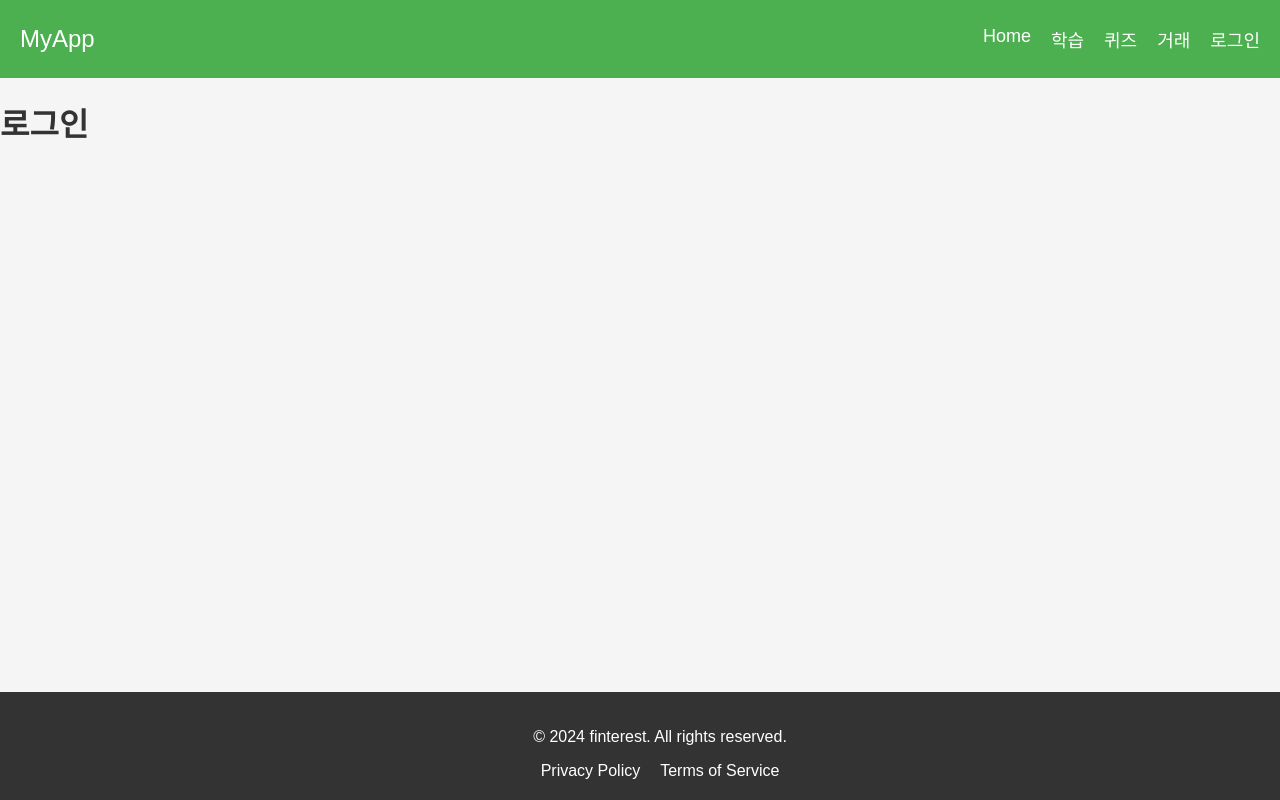
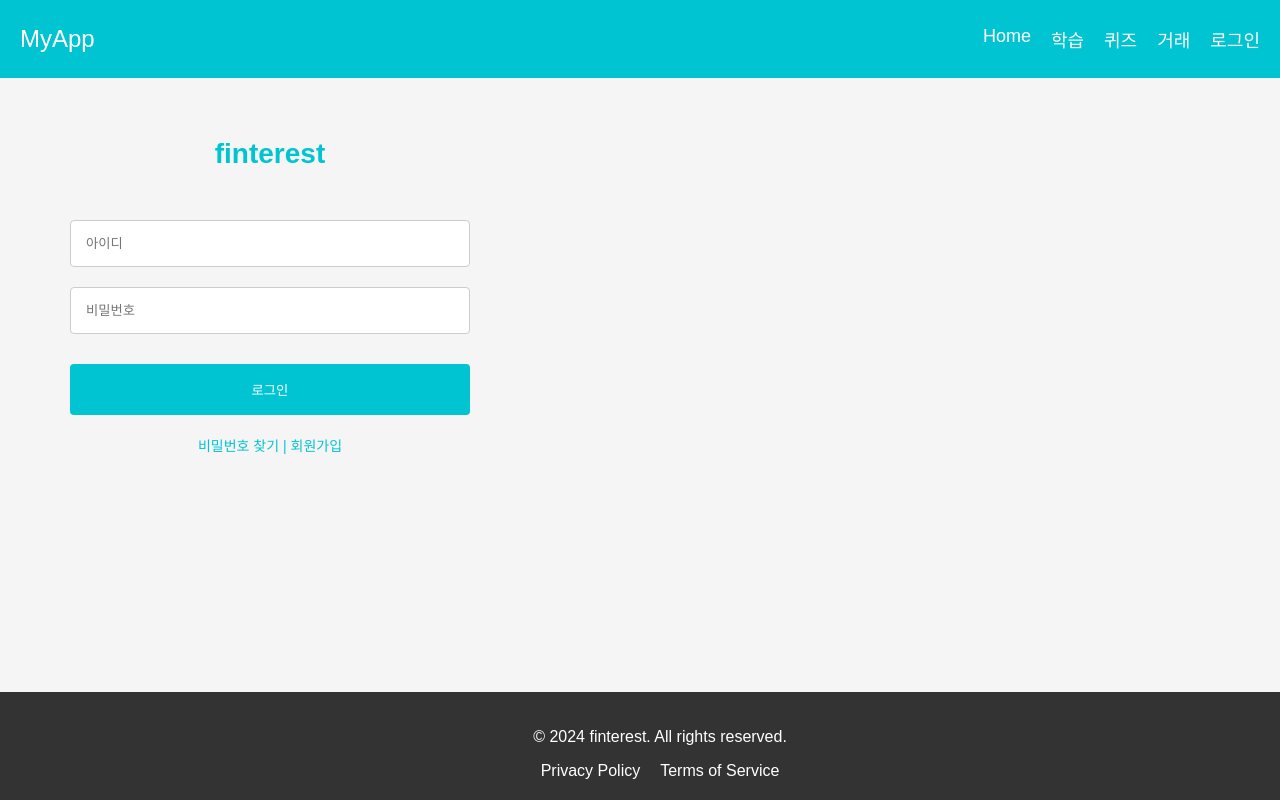
Before and after one commit to subin4420/finterest, a Vue app in the folder front-end/: page /login in a window 1280 px wide. Shown: the top 800 px of the page. Built offline with nearby package versions, Linux system fonts and the light colour scheme.

Commit message:
color change

```diff
--- a/front-end/src/App.vue
+++ b/front-end/src/App.vue
@@ -7,11 +7,11 @@
 </template>
 
 <script>
-import Header from '@/components/layout/Header.vue';
-import Footer from '@/components/layout/Footer.vue';
+import Header from "@/components/layout/Header.vue";
+import Footer from "@/components/layout/Footer.vue";
 
 export default {
-  name: 'App',
+  name: "App",
   components: {
     Header,
     Footer,
--- a/front-end/src/components/layout/Header.vue
+++ b/front-end/src/components/layout/Header.vue
@@ -17,13 +17,13 @@
 
 <script>
 export default {
-    name: 'Header',
+  name: "Header",
 };
 </script>
 
 <style scoped>
 .header {
-    background-color: #4CAF50;
+  background-color: #00c4d1;
   padding: 10px 0;
   text-align: center;
 }
--- a/front-end/src/styles/global.css
+++ b/front-end/src/styles/global.css
@@ -10,7 +10,7 @@ body {
   }
 
   button {
-    background-color: #4CAF50;
+    background-color: #00C4D1;
     color: white;
     border: none;
     padding: 10px 20px;
@@ -19,5 +19,5 @@ body {
   }
 
   button:hover {
-    background-color: #45a049;
+    opacity: 0.8;
   }
--- a/front-end/src/views/Login.vue
+++ b/front-end/src/views/Login.vue
@@ -1,13 +1,81 @@
 <template>
-    <div>
-        <h1>로그인</h1>
+  <div class="login-container">
+    <div class="title">finterest</div>
+    <input type="text" placeholder="아이디" required />
+    <input type="password" placeholder="비밀번호" required />
+    <button class="btn">로그인</button>
+    <div class="links">
+      <a href="#">비밀번호 찾기</a> | <a href="#">회원가입</a>
     </div>
+  </div>
 </template>
 
-<script setup>
+<script setup></script>
 
-</script>
+<style>
+.login-container {
+  padding: 60px 70px;
+  /* 컨테이너의 패딩을 조정하여 크기를 늘림 */
+  border-radius: 8px;
+  display: flex;
+  flex-direction: column;
+  align-items: center;
+  width: 400px;
+  /* 컨테이너의 너비를 늘림 */
+}
 
-<style lang="scss" scoped>
+.title {
+  color: #00c4d1;
+  margin-bottom: 40px;
+  /* 제목과 입력 필드 사이의 간격 늘림 */
+  font-size: 28px;
+  /* 글자 크기를 더 크게 설정 */
+  font-weight: bold;
+  /* 글자 굵기 추가 */
+}
 
+input[type="text"],
+input[type="password"] {
+  width: 100%;
+  padding: 15px;
+  /* 입력 필드의 패딩을 조정하여 더 크게 만듦 */
+  margin: 10px 0;
+  display: inline-block;
+  border: 1px solid #ccc;
+  box-sizing: border-box;
+  border-radius: 4px;
+}
+
+.btn {
+  background-color: #00c4d1;
+  color: white;
+  padding: 16px 20px;
+  /* 버튼의 패딩을 늘림 */
+  margin: 20px 0;
+  /* 버튼과 링크 사이의 간격 조정 */
+  border: none;
+  cursor: pointer;
+  width: 100%;
+  border-radius: 4px;
+}
+
+.btn:hover {
+  opacity: 0.8;
+}
+
+.links {
+  text-align: center;
+  /* 링크를 중앙 정렬 */
+  color: #00c4d1;
+  font-size: 14px;
+}
+
+.links a {
+  color: #00c4d1;
+  text-decoration: none;
+}
+
+.links a:hover {
+  text-decoration: underline;
+}
 </style>
```
Lines whose indentation alone changed are shown as unchanged.
